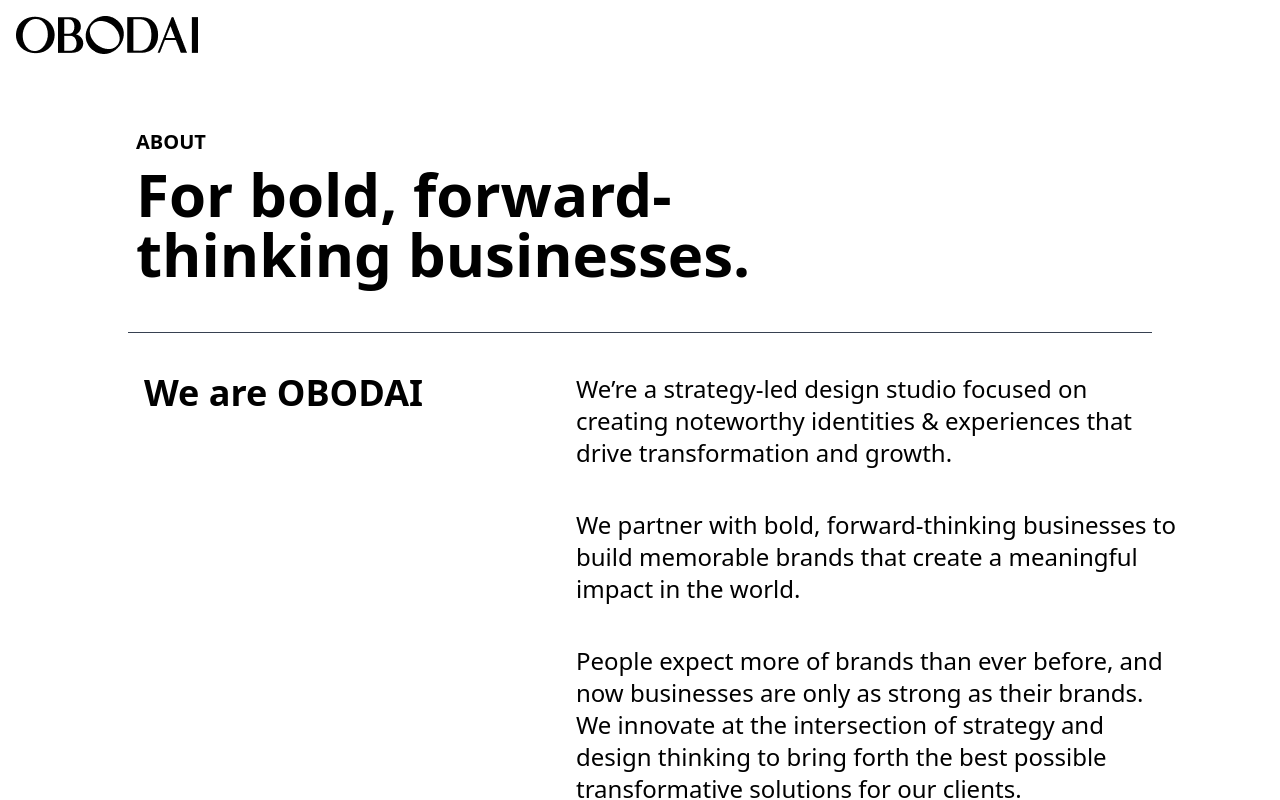
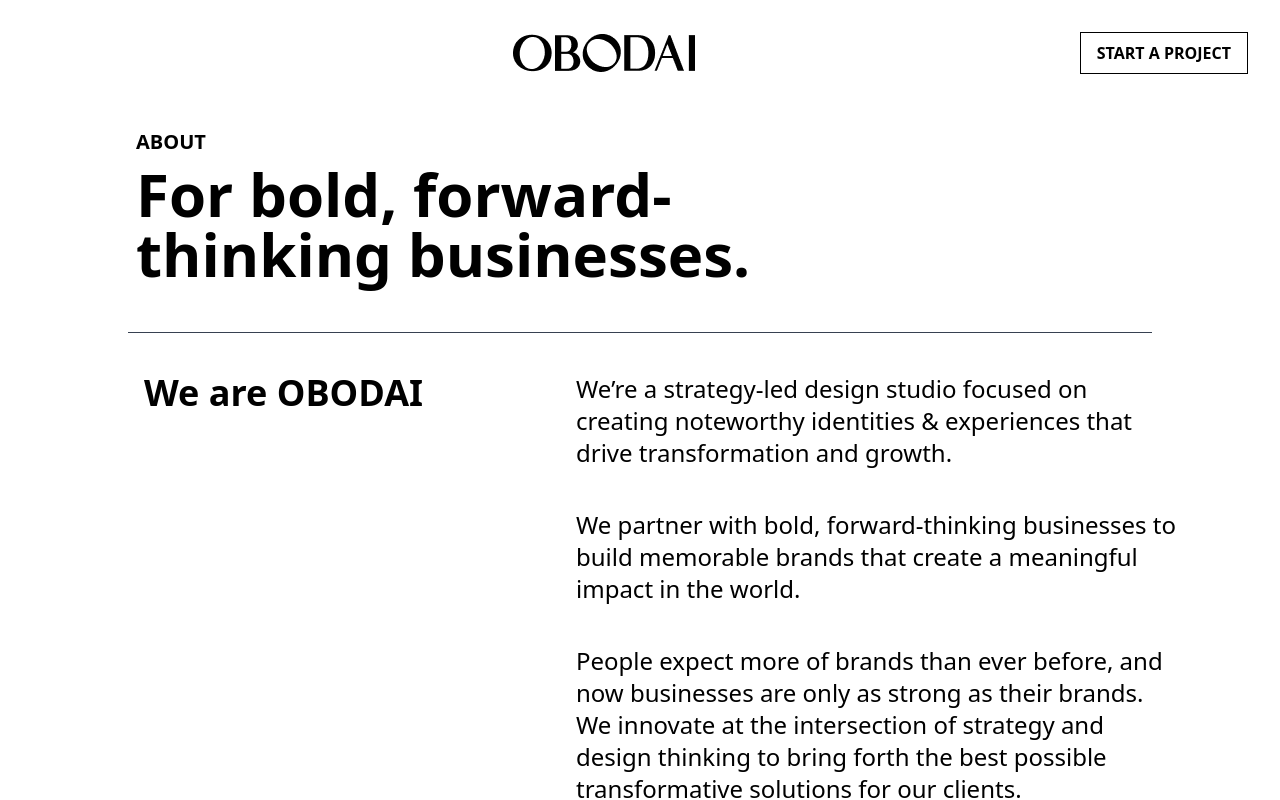
Before and after one commit to 4eug/Obodai-s-Website, a Next.js app: page /about in a window 1280 px wide. Shown: the top 800 px of the page. Built offline with nearby package versions, Linux system fonts and the light colour scheme.

Commit message:
Mini-navbar

```diff
--- a/components/NavBar/mini-nav.jsx
+++ b/components/NavBar/mini-nav.jsx
@@ -6,7 +6,8 @@
 const Mininav = () => {
   const [nav, setNav] = useState(false);
   const [color, setColor] = useState('transparent');
-  const [textColor, setTextColor] = useState('white');
+  const [textColor, setTextColor] = useState('black');
+  const [closeColor, setCloseColor] = useState('white');
 
   const handleNav = () => {
     setNav(!nav);
@@ -30,21 +31,28 @@
       style={{ backgroundColor: `${color}` }}
       className='fixed left-0 top-0 w-full z-10 ease-in duration-300'
     >
-      <div className=' m-auto flex justify-between items-center p-4 bg-center text-white'>
+      <div className=' m-auto flex justify-between p-4 items-center text-white'>
+
+        <ul>
+          <li></li>
+        </ul>
 
         <ul style={{ color: `${textColor}` }} className=' sm:flex'>
-        <img className="w-full " src="/Logo 1.png" alt="/" />
+        <img className="w-full hidden md:flex pl-32" src="/Logo 1.png" alt="/" />
 
         </ul>
 
-
-
+        <ul>
+        <li className='p-4 hidden md:flex '>
+          <button className="bg-transparent hover:bg-black text-black font-semibold hover:text-white py-2 px-4 border border-black"> START A PROJECT </button>
+          </li>
+        </ul>
 
 
         {/* Mobile Button */}
          <div onClick={handleNav} className='block sm:hidden z-10'>
           {nav ? (
-            <AiOutlineClose size={20} style={{ color: `${textColor}` }} />
+            <AiOutlineClose size={20} style={{ color: `${closeColor}` }} />
           ) : (
             <AiOutlineMenu size={20} style={{ color: `${textColor}` }} />
           )}
```
